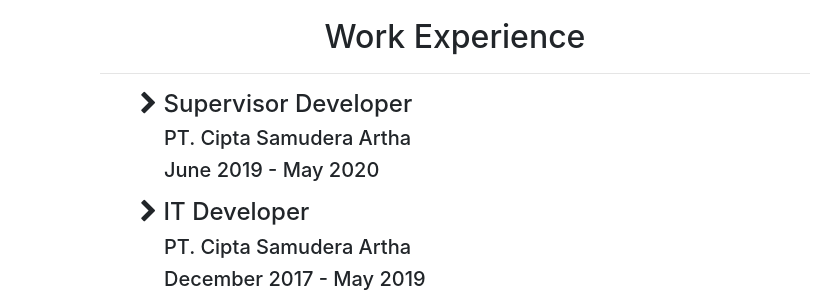
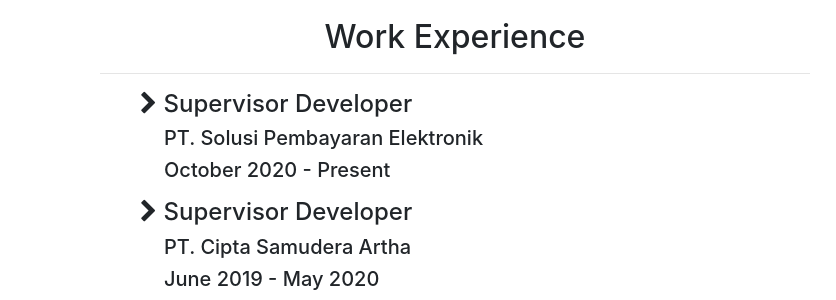
Before and after one commit to agungnotfound/agungnotfound.github.io, a plain HTML site: page index.html in a window 1280 px wide. Shown: the part 649-949 px from the top of the page, 0-836 px from the left. Drawn offline with Linux system fonts and the light colour scheme.

Commit message:
update work status

```diff
--- a/index.html
+++ b/index.html
@@ -94,6 +94,11 @@
             <h2 class="text-center">Work Experience</h2>
             <hr>
             <div class="">
+	      <ul>
+                <h4><i class="fa fa-chevron-right" aria-hidden="true"></i> Supervisor Developer</h4>
+                <h5 class="ml-4">PT. Solusi Pembayaran Elektronik</h5>
+                <h5 class="ml-4">October 2020 - Present </h5>
+              </ul>
               <ul>
                 <h4><i class="fa fa-chevron-right" aria-hidden="true"></i> Supervisor Developer</h4>
                 <h5 class="ml-4">PT. Cipta Samudera Artha</h5>
```
